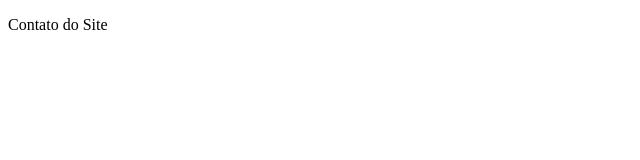
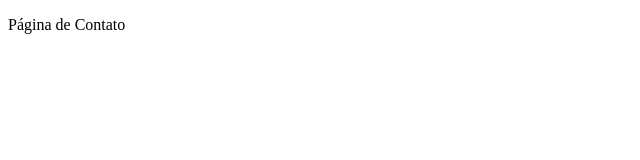
Before and after one commit to wanderson-lima/github-master, a plain HTML site: page contato.html in a window 1280 px wide. Shown: the full height of the page, 0-640 px from the left. Drawn offline with Linux system fonts and the light colour scheme.

Commit message:
Ajuste na página de contato fixes #7

```diff
--- a/contato.html
+++ b/contato.html
@@ -6,6 +6,6 @@
     <title>Document</title>
 </head>
 <body>
-    <p>Contato do Site</p>
+    <p>Página de Contato</p>
 </body>
 </html>
```
